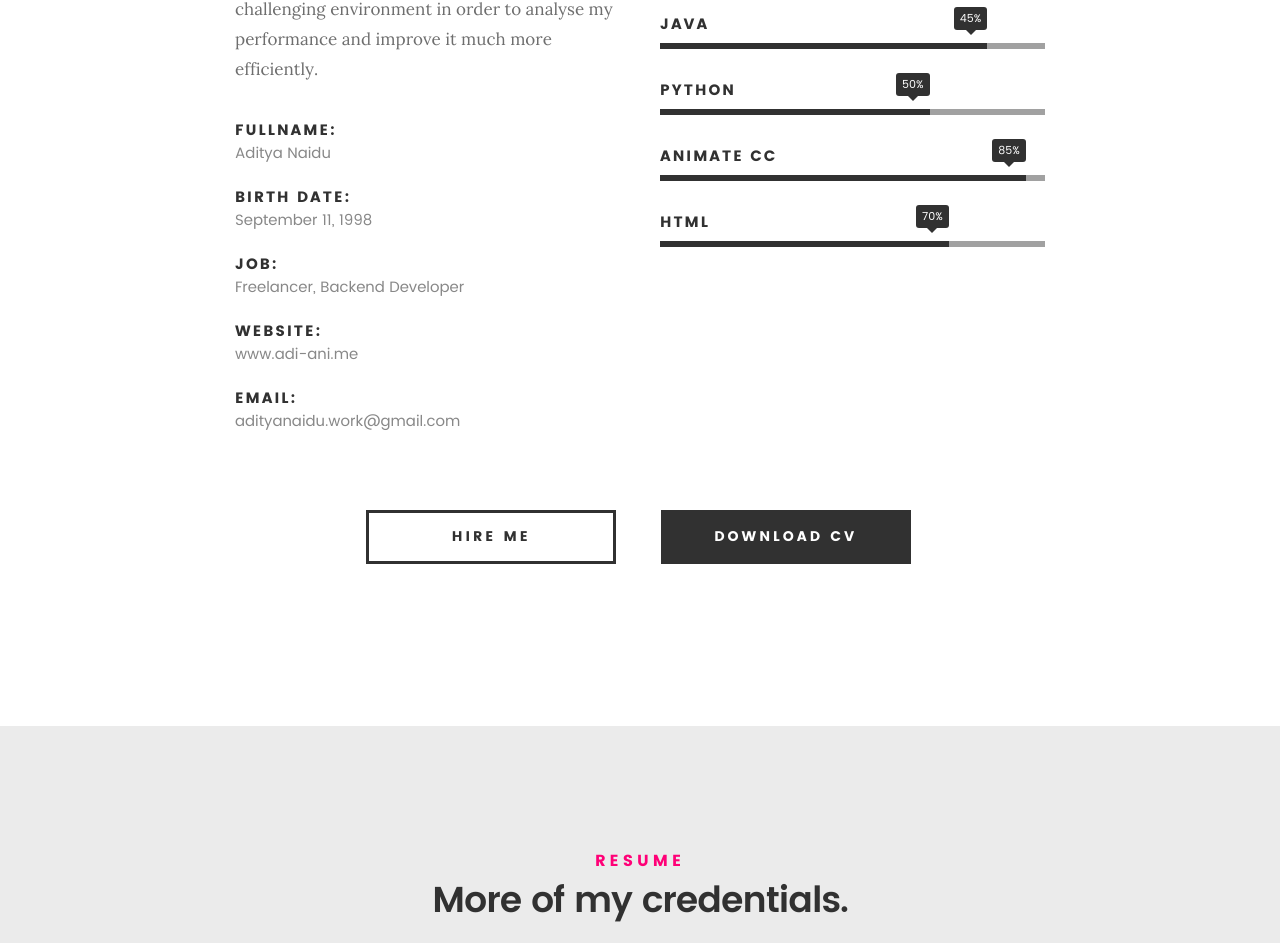
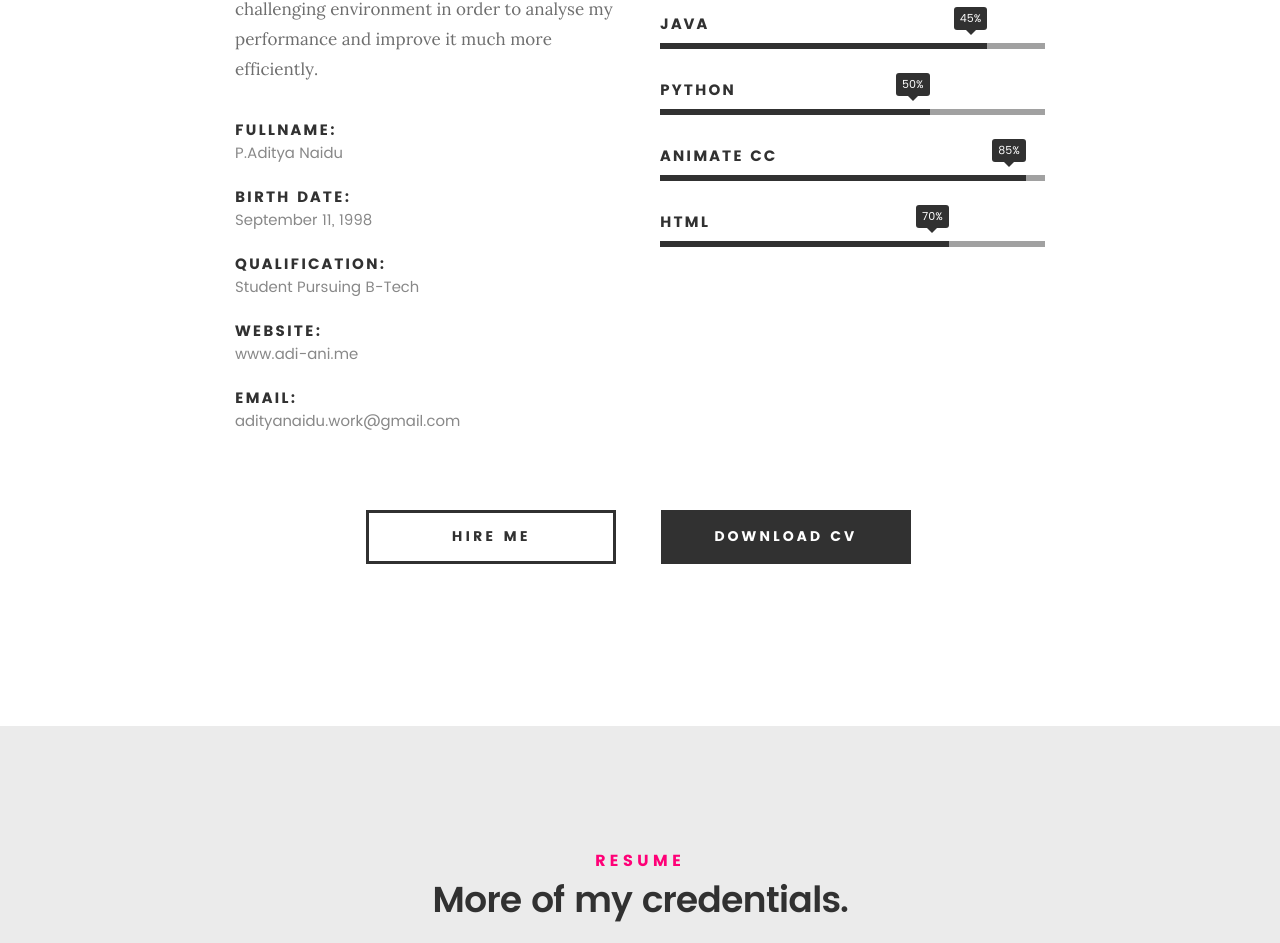
Before and after one commit to adi-rebellion/adi-rebellion.github.io, a plain HTML site: page index.html in a window 1280 px wide. Shown: the part 1282-2225 px from the top of the page. Drawn offline with Linux system fonts and the light colour scheme; files whose address does not match are found by name.

Commit message:
adi change domne

```diff
--- a/index.html
+++ b/index.html
@@ -129,15 +129,15 @@
    			<ul class="info-list">
    				<li>
    					<strong>Fullname:</strong>
-   					<span>Aditya Naidu</span>
+   					<span>P.Aditya Naidu</span>
    				</li>
    				<li>
    					<strong>Birth Date:</strong>
    					<span>September 11, 1998</span>
    				</li>
    				<li>
-   					<strong>Job:</strong>
-   					<span>Freelancer, Backend Developer</span>
+   					<strong>Qualification:</strong>
+   					<span>Student Pursuing B-Tech</span>
    				</li>
    				<li>
    					<strong>Website:</strong>
@@ -611,7 +611,7 @@ We made these memories for ourselves.</h1>
 					   </div>
 
 			         <div class="link-box">
-			            <a href="http://www.behance.net">Details</a>
+			            <a href="www.google.com">Details</a>
 					      <a href="#" class="popup-modal-dismiss">Close</a>
 			         </div>
 
@@ -968,7 +968,7 @@ We made these memories for ourselves.</h1>
      		<div class="col-six tab-full pull-right social">
 
      			<ul class="footer-social">
-			      <li><a href="#"><i class="fa fa-facebook"></i></a></li>
+			      <li><a href="https://www.facebook.com/AdityaNaidu911"><i class="fa fa-facebook"></i></a></li>
 			      <li><a href="#"><i class="fa fa-behance"></i></a></li>
 			      <li><a href="#"><i class="fa fa-twitter"></i></a></li>
 			      <li><a href="#"><i class="fa fa-dribbble"></i></a></li>
```
